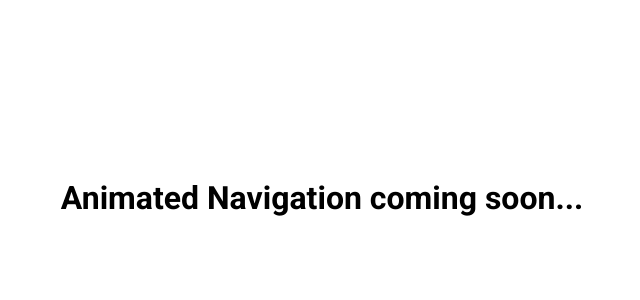
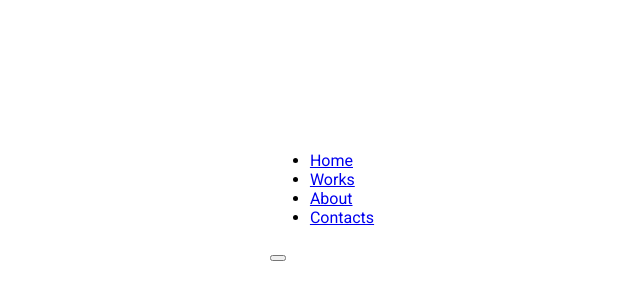
Before and after one commit to any-stone/animatedNavigation, a plain HTML site: page index.html in a window 1280 px wide. Shown: the part 202-502 px from the top of the page, without its empty margins (318-958 px from the left). Drawn offline with Linux system fonts and the light colour scheme.

Commit message:
Html done

```diff
--- a/index.html
+++ b/index.html
@@ -7,7 +7,18 @@
     <title>Animated Navigation</title>
   </head>
   <body>
-    <h1>Animated Navigation coming soon...</h1>
+    <nav class="active" id="nav">
+      <ul>
+        <li><a href="#">Home</a></li>
+        <li><a href="#">Works</a></li>
+        <li><a href="#">About</a></li>
+        <li><a href="#">Contacts</a></li>
+      </ul>
+      <button class="icon" id="toggle">
+        <div class="line line1"></div>
+        <div class="line line2"></div>
+      </button>
+    </nav>
     <script src="script.js"></script>
   </body>
 </html>
```
